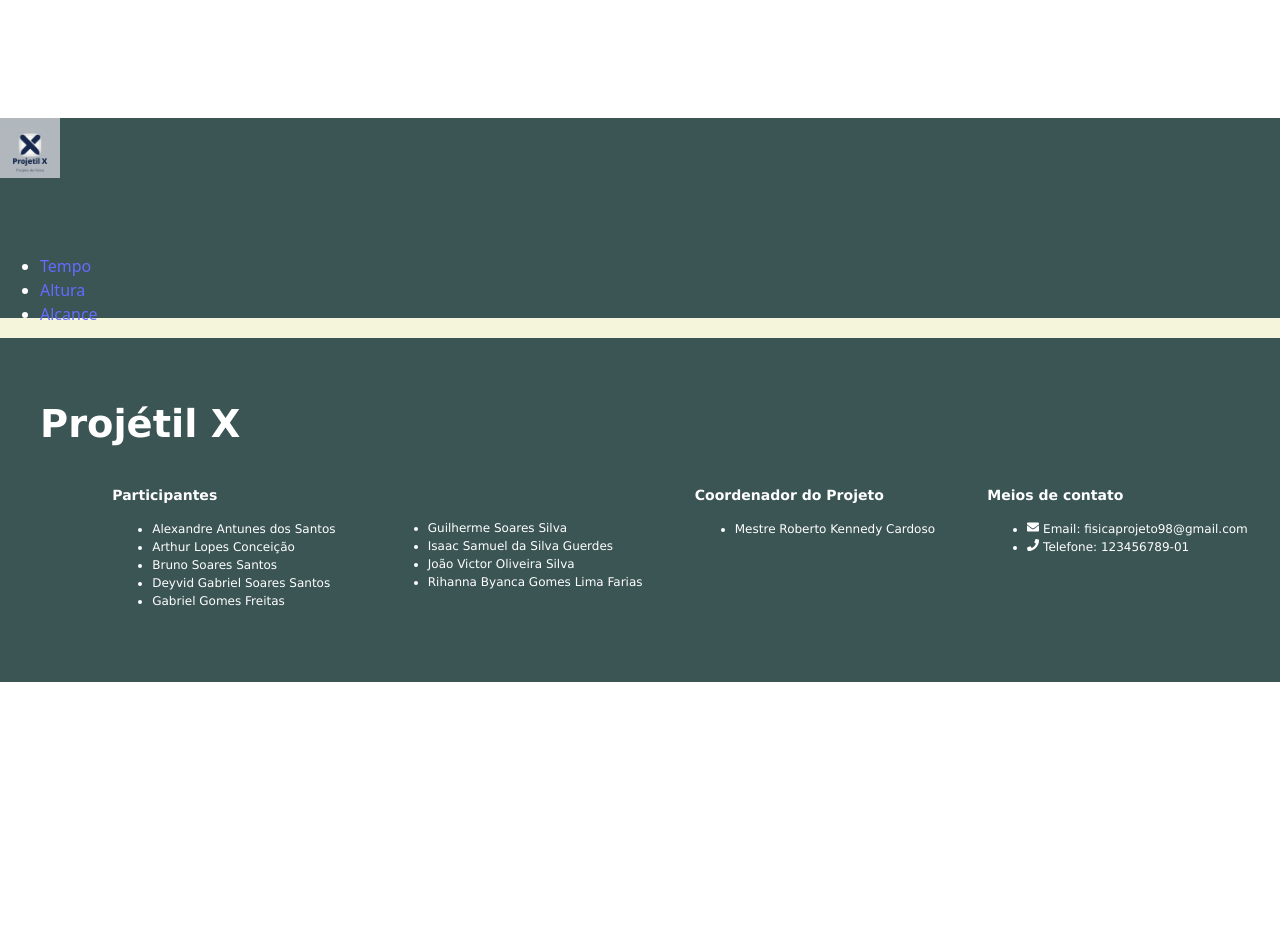
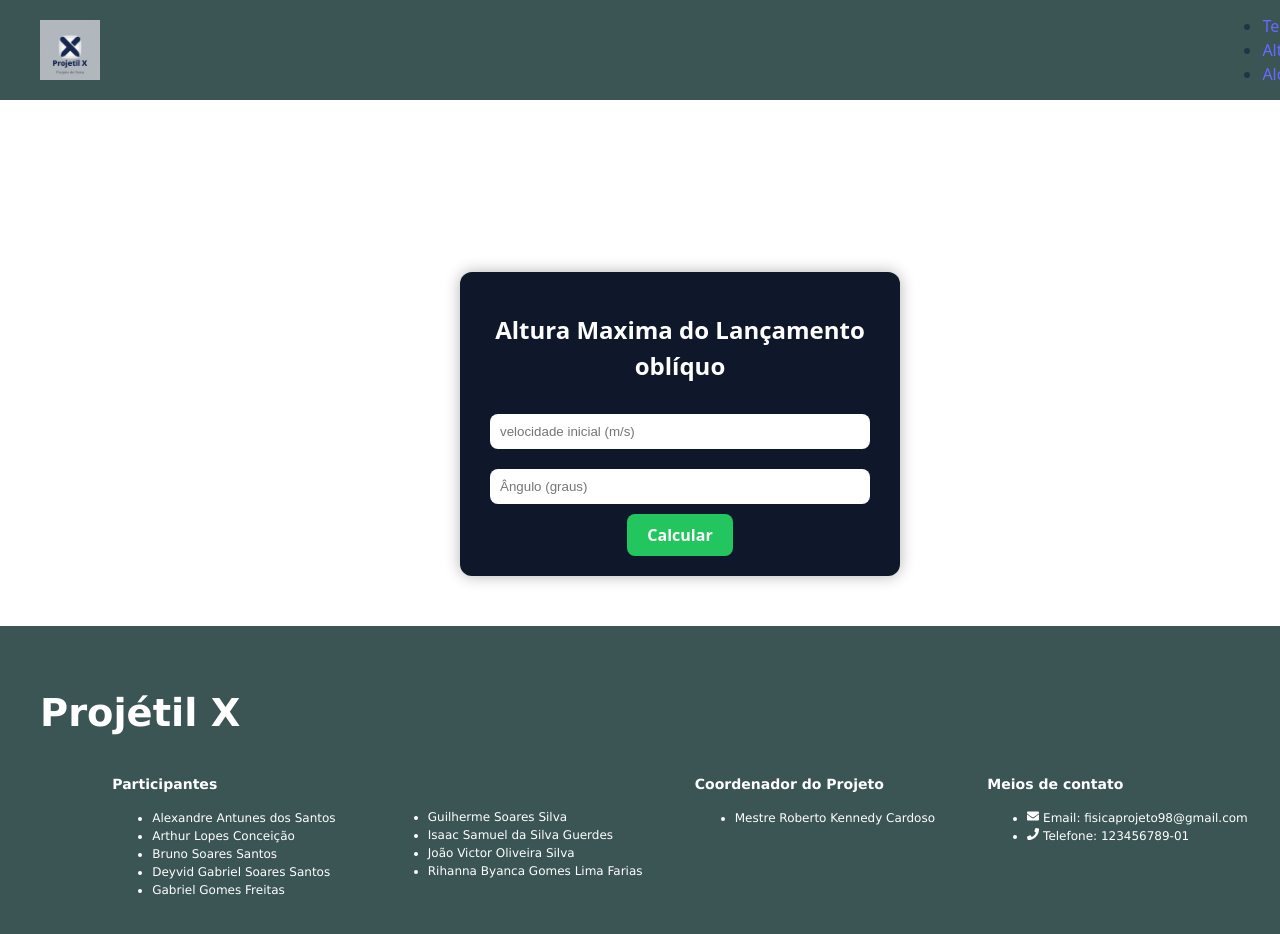
Before and after one commit to Fisica-crypto/Projeto-de-Fisica, a React (Vite) app: page /Altura in a window 1280 px wide. Shown: the top 934 px of the page. Before the commit the page ends 800 px from the top, so only its background shows below. Built offline with nearby package versions, Linux system fonts and the light colour scheme.

Commit message:
tem problemas em altura e header(css)

```diff
--- a/src/components/Header.jsx
+++ b/src/components/Header.jsx
@@ -6,8 +6,8 @@ import '../styles/Header.css'
 export default function Header() {
     return (
         <header className="header-container">
-            <div className="header-logo" >
-                <img src={X} alt="LOGO" height='60px' width='60px'/>
+            <div className="header-left" >
+                <img src={X} alt="LOGO" className="header-logo"/>
             </div>
 
             <nav className="navbar-box">
--- a/src/pages/Altura.jsx
+++ b/src/pages/Altura.jsx
@@ -1,17 +1,65 @@
-import React from "react";
-import "../styles/Content.css";
-import { useState } from "react";
+import { React, useState } from "react";
+import "../styles/Altura.css";
+
 export default function Altura() {
-       const [velocidade, setVelocidade] = useState(20) ;
-    return (
-        <>
-        <div className="Conteudo">
-        <select onChange={(e) => setVelocidade(e.target.value)}>
-                    <option value='20'>20m/s</option>
-                    <option value="30">30m/s</option>
-                    <option value="40m">40ms</option>
-                </select><br />
+       const [velocidade, setVelocidade] = useState("") ;
+       const [angulo, setAngulo ] = useState("");
+       const [altura, setAltura] = useState(null);
+
+       const calcularAltura = () => {
+        const v0 = parseFloat(velocidade);
+        const ang = parseFloat(angulo);
+
+        if (isNaN(v0) || isNaN(ang)) {
+            alert("digite valores validos!")
+            return;
+        }
+
+        // nao esta funcionando esse IF (nao sei o porque, alguem em ajuda por favor)
+        if (ang > 90 && ang > 25) {
+            alert("o angulo tem que ser menor que 91° e maior que 24°")
+            return;
+        }
+
+        if ( v0 > 30 ) {
+            alert("A velocidade inicial tem que ser menor que 31 m/s")
+            return;
+        }
+
+        const g = 9.8;
+
+        // converte graus para radianos
+        const rad = (ang * Math.PI) / 180;
+
+        // formula da altura maxima
+        const h = (v0 ** 2 * Math.sin(rad) ** 2) / (2 * g);
+
+        setAltura(h.toFixed(2));
+       };
+
+       return(
+        <div className="container">
+            <h2>Altura Maxima do Lançamento oblíquo</h2>
+
+            <input
+            type="number"
+            placeholder="velocidade inicial (m/s)"
+            value={velocidade}
+            onChange={(e) => setVelocidade(e.target.value)}
+            />
+
+            <input
+            type="number"
+            placeholder="Ângulo (graus)"
+            value={angulo}
+            onChange={(e) => setAngulo(e.target.value)}
+            />
+
+            <button onClick={calcularAltura}>Calcular</button>
+
+            {altura !== null && (
+                <p>Altura Máxima: {altura}m </p>
+            )}
         </div>
-        </>
-    )
+       )
 }
--- /dev/null
+++ b/src/styles/Altura.css
@@ -0,0 +1,43 @@
+.container {
+  max-width: 400px;
+  margin: 50px auto;
+  padding: 20px;
+  background: #0f172a;
+  border-radius: 12px;
+  text-align: center;
+  color: white;
+  box-shadow: 0 0 15px rgba(0,0,0,0.3);
+  margin-top: 20%;
+}
+
+h2 {
+  margin-bottom: 20px;
+}
+
+input {
+  width: 90%;
+  padding: 10px;
+  margin: 10px 0;
+  border: none;
+  border-radius: 8px;
+}
+
+button {
+  padding: 10px 20px;
+  border: none;
+  border-radius: 8px;
+  background: #22c55e;
+  color: white;
+  font-weight: bold;
+  cursor: pointer;
+}
+
+button:hover {
+  background: #16a34a;
+}
+
+.resultado {
+  margin-top: 20px;
+  font-size: 18px;
+  color: #38bdf8;
+}
--- a/src/styles/Header.css
+++ b/src/styles/Header.css
@@ -1,17 +1,40 @@
+/* os links estao fora da tela e eu nao consigo resolver */
+
 .header-container{
     background: #3b5454;
-    background: linear-gradient(0deg, (0, 0, 0, 1) 0%, rgba(120, 113, 113, 1) 100%);
-    justify-content: space-evenly;
+    justify-content: space-between;
     align-items: center;
     position: fixed ;
-    height: 200px;
-    width: 105vw;
-    color: #000
+    height: 100px;
+    width: 100%;
+    top: 0;
+    left: 0;
+    display: flex;
+    padding: 0 40px;
 }
+.header-left{
+    display: flex;
+    align-items: center;
+}
+
 .header-logo{
-    height: 120px;
-    width: 120px;
+    height: 60px;
 }
-.navbar-links{
-    color: #fff;
+
+.nav-box{
+    position: absolute;
+    left: 50%;
+    transform: translateX(-50%);
+
+    display: flex;
+    gap: 60px;
+
+    flex-wrap: wrap;
 }
+
+.nav-box li {
+    color: white;
+    text-decoration: none;
+    font-weight: bold;
+    font-size: 18px;
+}
```
Also changed, not shown: 1 other file (tests, documents, lock files or other folders).
